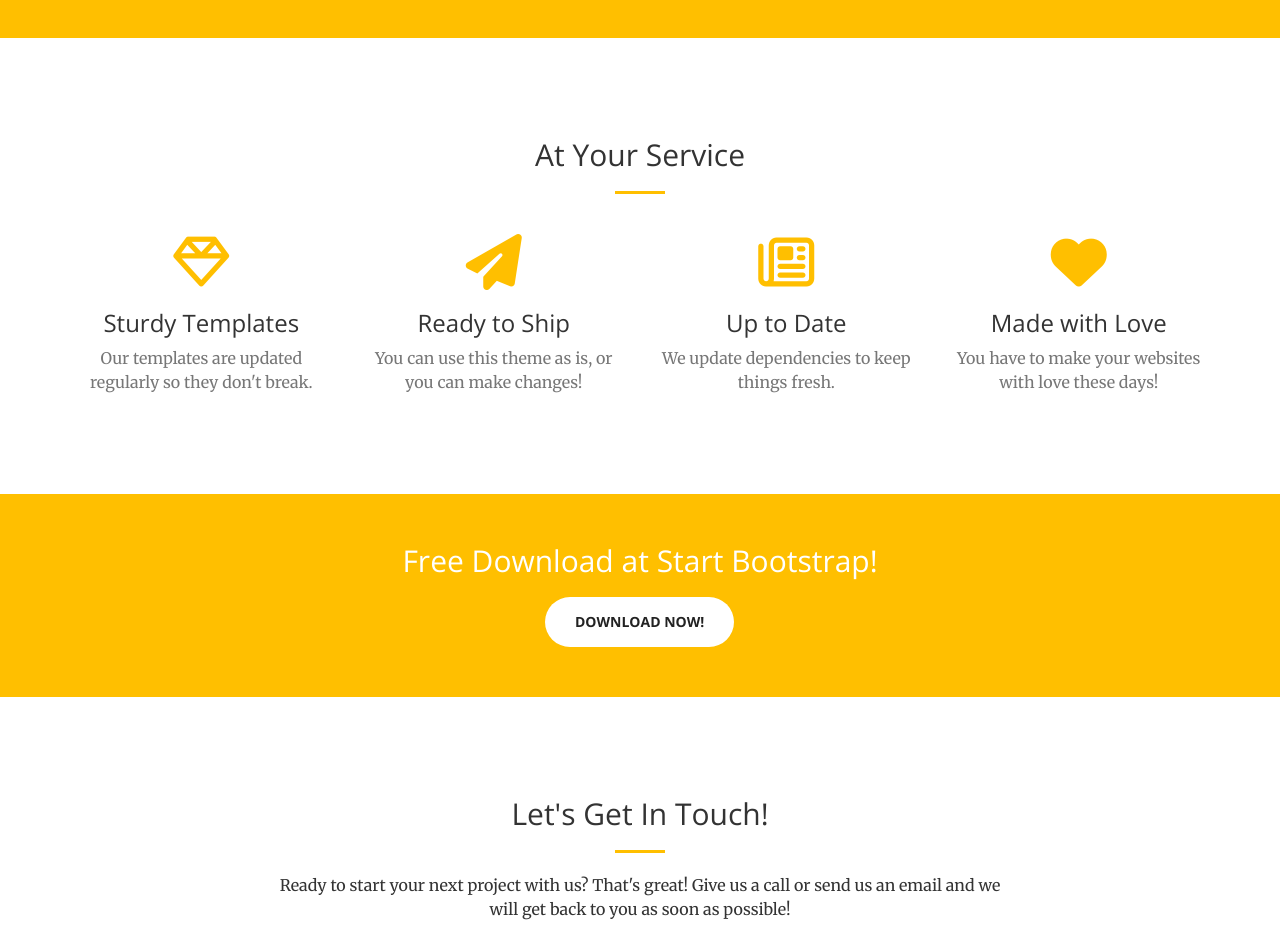
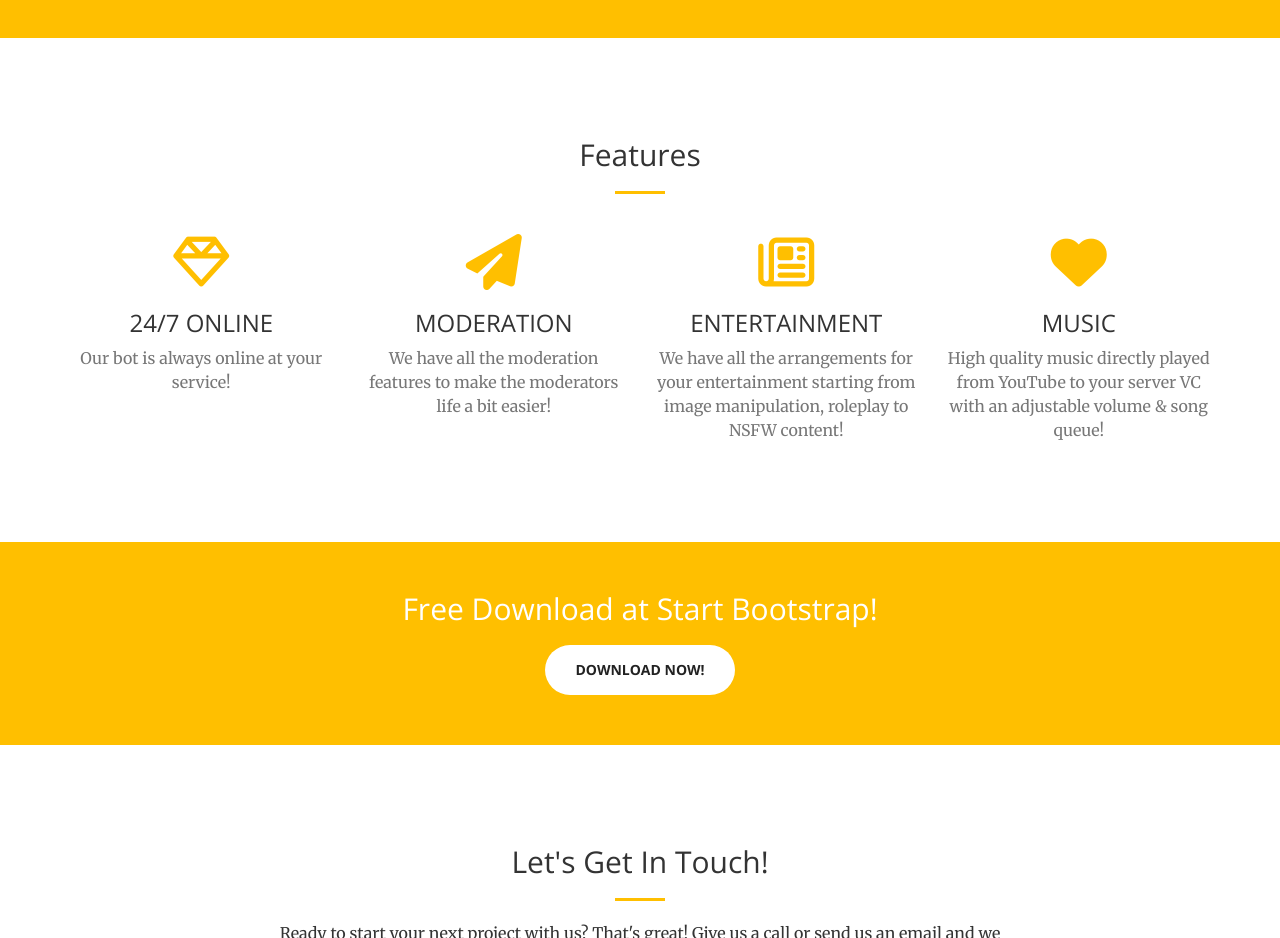
Before and after one commit to AdibHoque/squares-site, a website: page views/index.html in a window 1280 px wide. Shown: the part 1180-2118 px from the top of the page. Drawn offline with nearby package versions, Linux system fonts and the light colour scheme; files that its build step writes are made by us from their sources.

Commit message:
🏄🕰 Checkpoint ./views/index.html:3244687/961

```diff
--- a/views/index.html
+++ b/views/index.html
@@ -16,7 +16,7 @@
 
     <!-- Custom Fonts -->
     <link href="https://fonts.googleapis.com/css?family=Open+Sans:300italic,400italic,600italic,700italic,800italic,400,300,600,700,800" rel="stylesheet" type="text/css">
-    <link href="https://fonts.googleapis.com/css?family=Merriweather:400,300,300italic,400italic,700,700italic,900,900italic" rel="stylesheet" type='text/css'>
+    <link href="https://fonts.googleapis.com/css?family=Merriweather:400,300,300italic,400italic,700,700italic,900,900italic" rel="stylesheet" type="text/css">
 
     <!-- Plugin CSS -->
     <link href="magnific-popup.css" rel="stylesheet">
@@ -95,7 +95,7 @@
         <div class="container">
             <div class="row">
                 <div class="col-lg-12 text-center">
-                    <h2 class="section-heading">At Your Service</h2>
+                    <h2 class="section-heading">Features</h2>
                     <hr class="primary">
                 </div>
             </div>
@@ -105,29 +105,29 @@
                 <div class="col-lg-3 col-md-6 text-center">
                     <div class="service-box">
                         <i class="fa fa-4x fa-diamond text-primary sr-icons"></i>
-                        <h3>Sturdy Templates</h3>
-                        <p class="text-muted">Our templates are updated regularly so they don't break.</p>
+                        <h3>24/7 ONLINE</h3>
+                        <p class="text-muted">Our bot is always online at your service!</p>
                     </div>
                 </div>
                 <div class="col-lg-3 col-md-6 text-center">
                     <div class="service-box">
                         <i class="fa fa-4x fa-paper-plane text-primary sr-icons"></i>
-                        <h3>Ready to Ship</h3>
-                        <p class="text-muted">You can use this theme as is, or you can make changes!</p>
+                        <h3>MODERATION</h3>
+                        <p class="text-muted">We have all the moderation features to make the moderators life a bit easier!</p>
                     </div>
                 </div>
                 <div class="col-lg-3 col-md-6 text-center">
                     <div class="service-box">
                         <i class="fa fa-4x fa-newspaper-o text-primary sr-icons"></i>
-                        <h3>Up to Date</h3>
-                        <p class="text-muted">We update dependencies to keep things fresh.</p>
+                        <h3>ENTERTAINMENT</h3>
+                        <p class="text-muted">We have all the arrangements for your entertainment starting from image manipulation, roleplay to NSFW content!</p>
                     </div>
                 </div>
                 <div class="col-lg-3 col-md-6 text-center">
                     <div class="service-box">
                         <i class="fa fa-4x fa-heart text-primary sr-icons"></i>
-                        <h3>Made with Love</h3>
-                        <p class="text-muted">You have to make your websites with love these days!</p>
+                        <h3>MUSIC</h3>
+                        <p class="text-muted">High quality music directly played from YouTube to your server VC with an adjustable volume & song queue!</p>
                     </div>
                 </div>
             </div>
```
